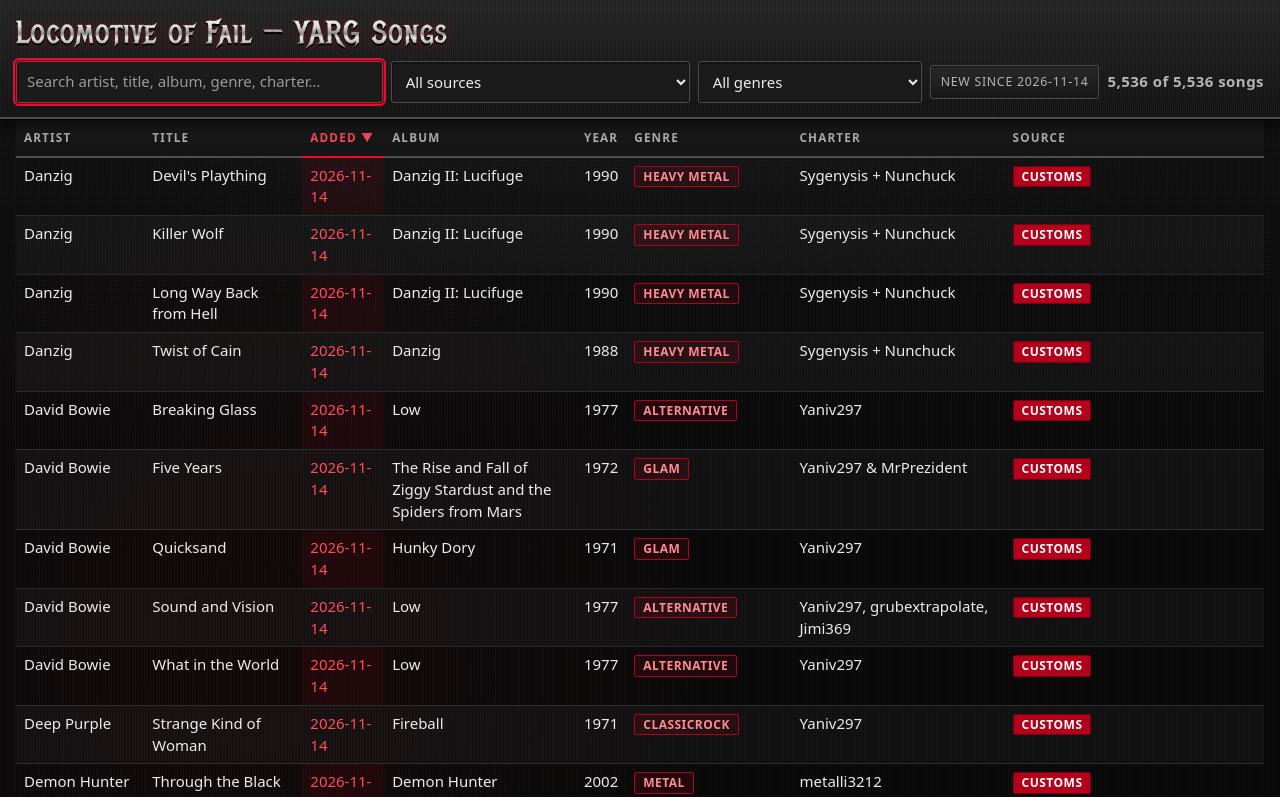
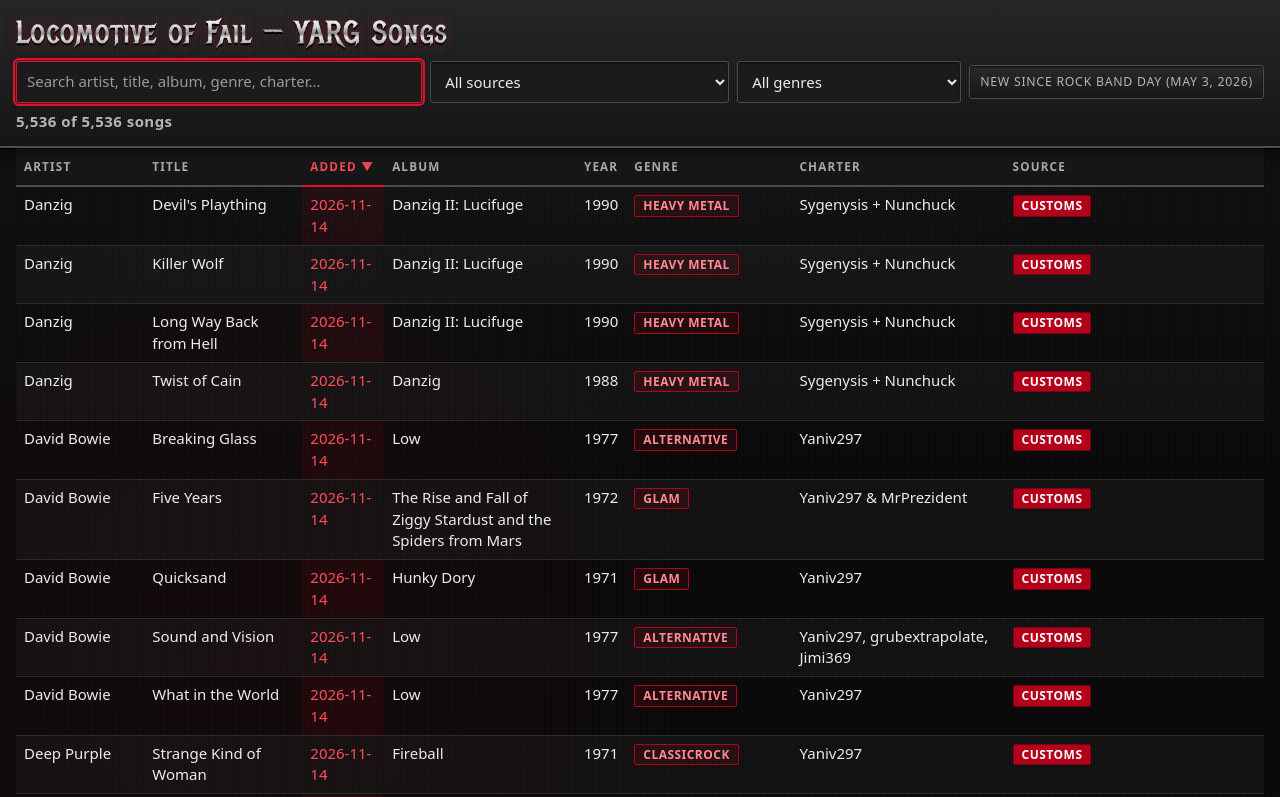
Before and after one commit to jstnlef/yarg-songs, a plain HTML site: page index.html in a window 1280 px wide. Shown: the top 797 px of the page. Drawn offline with Linux system fonts and the light colour scheme.

Commit message:
Filter New since toggle from last Rock Band Day

```diff
--- a/index.html
+++ b/index.html
@@ -58,7 +58,9 @@ td{border:0;padding:2px 4px;background:none!important}td:before{content:attr(dat
 <select id="ps"><option>100</option><option selected>250</option><option>500</option><option>1000</option></select></div></main>
 <script>
 const C=[["artist","Artist"],["title","Title"],["added","Added"],["album","Album"],["year","Year"],["genre","Genre"],["charter","Charter"],["source_folder","Source"]];
-let D=[],F=[],sk="added",sd=-1,page=0,latest="",onlyNew=false,$=id=>document.getElementById(id);
+const ROCK_BAND_DAY={cutoff:"2026-05-03",label:"New since Rock Band Day (May 3, 2026)"};
+let D=[],F=[],sk="added",sd=-1,page=0,onlyNew=false,$=id=>document.getElementById(id);
+$("nw").textContent=ROCK_BAND_DAY.label;$("nw").classList.add("show");
 const esc=s=>String(s).replace(/[&<>"]/g,c=>({"&":"&amp;","<":"&lt;",">":"&gt;",'"':"&quot;"}[c]));
 const col=new Intl.Collator(undefined,{sensitivity:"base",numeric:true});
 $("hd").innerHTML=C.map(([k,l])=>`<th data-k="${k}">${l}</th>`).join("");
@@ -75,13 +77,13 @@ function cmp(a,b){
   return col.compare(a[sk]||"\uffff",b[sk]||"\uffff")*sd;
 }
 function run(){const q=$("q").value.toLowerCase().trim().split(/\s+/).filter(Boolean),s=$("fs").value,g=$("fg").value;
-F=D.filter(r=>(!s||r.source_folder===s)&&(!g||r.genre===g)&&(!onlyNew||r.added===latest)&&q.every(t=>r._h.includes(t)));
+F=D.filter(r=>(!s||r.source_folder===s)&&(!g||r.genre===g)&&(!onlyNew||r.added&&r.added>ROCK_BAND_DAY.cutoff)&&q.every(t=>r._h.includes(t)));
 F.sort(cmp);
 document.querySelectorAll("th").forEach(t=>{t.className=t.dataset.k===sk?"s"+(sd<0?" d":""):""});$("sm").value=sk+"|"+sd;page=0;draw()}
 function draw(){const n=+$("ps").value,pages=Math.max(1,Math.ceil(F.length/n));page=Math.min(page,pages-1);
 $("tb").innerHTML=F.slice(page*n,page*n+n).map(r=>"<tr>"+C.map(([k,l])=>{
   const raw=r[k]||"",v=k==="added"?(raw||"—"):esc(raw),p=k==="source_folder"?"s":k==="genre"?"g":"";
-  const cls=[k===sk?"sc":"",k==="added"&&raw&&raw===latest?"neu":""].filter(Boolean).join(" ");
+  const cls=[k===sk?"sc":"",k==="added"&&raw&&raw>ROCK_BAND_DAY.cutoff?"neu":""].filter(Boolean).join(" ");
   return `<td data-l="${l}"${cls?` class="${cls}"`:""}>${p&&raw?`<span class="pill ${p}">${v}</span>`:v}</td>`;
 }).join("")+"</tr>").join("");
 $("count").textContent=`${F.length.toLocaleString()} of ${D.length.toLocaleString()} songs`;$("pi").textContent=`Page ${page+1} / ${pages}`;
@@ -92,7 +94,5 @@ let t;$("q").oninput=()=>{clearTimeout(t);t=setTimeout(run,120)};$("fs").onchang
 fetch("songs.json").then(r=>r.json()).then(j=>{D=j;D.forEach(r=>r._h=C.map(([k])=>r[k]||"").join(" ").toLowerCase());
 const opt=(id,k)=>{const m={};D.forEach(r=>{if(r[k])m[r[k]]=(m[r[k]]||0)+1});$(id).innerHTML+=Object.keys(m).sort(col.compare).map(v=>`<option value="${esc(v)}">${esc(v)} (${m[v]})</option>`).join("")};
 opt("fs","source_folder");opt("fg","genre");
-latest=D.reduce((m,r)=>r.added&&r.added>m?r.added:m,"");
-if(latest){$("nw").textContent="New since "+latest;$("nw").classList.add("show")}
 run()});
 </script></body></html>
```
